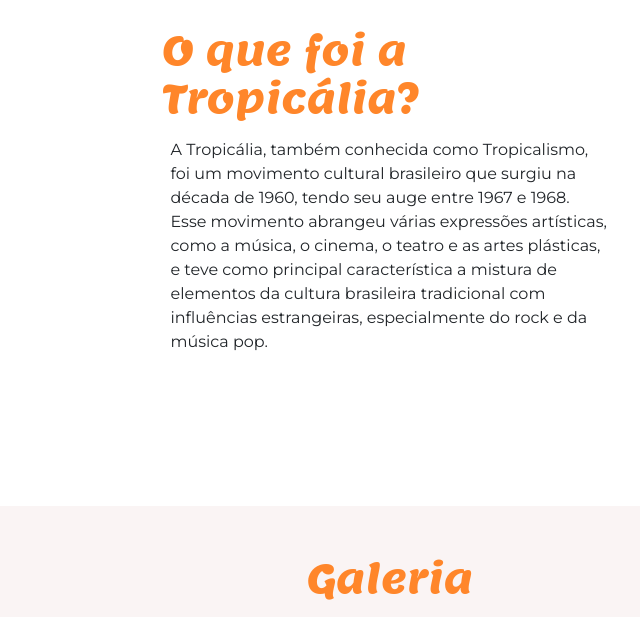
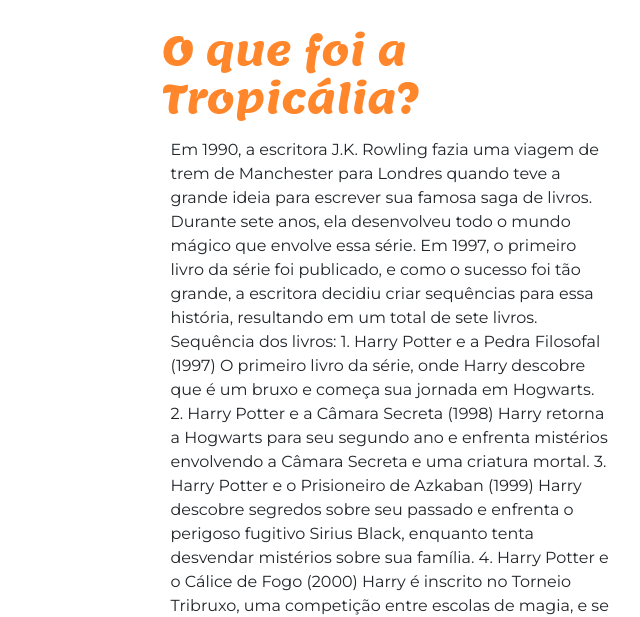
Before and after one commit to Gabriela-Alcoforado-Pereira/Site-novo-acessibilidade, a plain HTML site: page index.html in a window 1280 px wide. Shown: the part 1020-1637 px from the top of the page, without its empty margins (250-890 px from the left). Drawn offline with nearby package versions, Linux system fonts and the light colour scheme; a script that the page names is missing.

Commit message:
Update index.html

```diff
--- a/index.html
+++ b/index.html
@@ -46,11 +46,31 @@
             <div class="container d-flex align-items-center ">
                   <div class="col-5">
                     <h2>O que foi a Tropicália?</h2>
-                    <p class="p-2">A Tropicália, também conhecida como Tropicalismo, foi um movimento cultural
-                        brasileiro que surgiu na década de 1960, tendo seu auge entre 1967 e 1968. Esse movimento
-                        abrangeu várias expressões artísticas, como a música, o cinema, o teatro e as artes plásticas, e
-                        teve como principal característica a mistura de elementos da cultura brasileira tradicional com
-                        influências estrangeiras, especialmente do rock e da música pop.</p>
+                    <p class="p-2">Em 1990, a escritora J.K. Rowling fazia uma viagem de trem de Manchester para Londres quando teve a grande ideia para
+                        escrever sua famosa saga de livros. Durante sete anos, ela desenvolveu todo o mundo mágico que envolve essa série. Em 1997, o primeiro
+                        livro da série foi publicado, e como o sucesso foi tão grande, a escritora decidiu criar sequências para essa história, resultando em um
+                        total de sete livros.
+                    Sequência dos livros:
+                    1. Harry Potter e a Pedra Filosofal (1997)
+                        O primeiro livro da série, onde Harry descobre que é um bruxo e começa sua jornada em Hogwarts.
+
+                    2. Harry Potter e a Câmara Secreta (1998)
+                        Harry retorna a Hogwarts para seu segundo ano e enfrenta mistérios envolvendo a Câmara Secreta e uma criatura mortal.
+
+                    3. Harry Potter e o Prisioneiro de Azkaban (1999)
+                        Harry descobre segredos sobre seu passado e enfrenta o perigoso fugitivo Sirius Black, enquanto tenta desvendar mistérios sobre sua família.
+
+                    4. Harry Potter e o Cálice de Fogo (2000)
+                        Harry é inscrito no Torneio Tribruxo, uma competição entre escolas de magia, e se vê diante de desafios perigosos, culminando no retorno de Lord Voldemort.
+
+                    5. Harry Potter e a Ordem da Fênix (2003)
+                        Harry e seus amigos formam a "Armada de Dumbledore" para lutar contra a crescente ameaça de Voldemort, enquanto lidam com as dificuldades da quinta série em Hogwarts.
+
+                    6. Harry Potter e o Príncipe Mestre (2005)
+                        Harry investiga o passado de Voldemort com a ajuda de Dumbledore e começa a entender como derrotar o Lord das Trevas. Descobre também grandes segredos sobre a magia.
+
+                    7. Harry Potter e as Relíquias da Morte (2007)
+O último livro da série, onde Harry, Ron e Hermione partem em uma missão para destruir as Horcruxes de Voldemort e derrotá-lo de uma vez por todas.</p>
                 </div>
             </div>
         </section>
```
